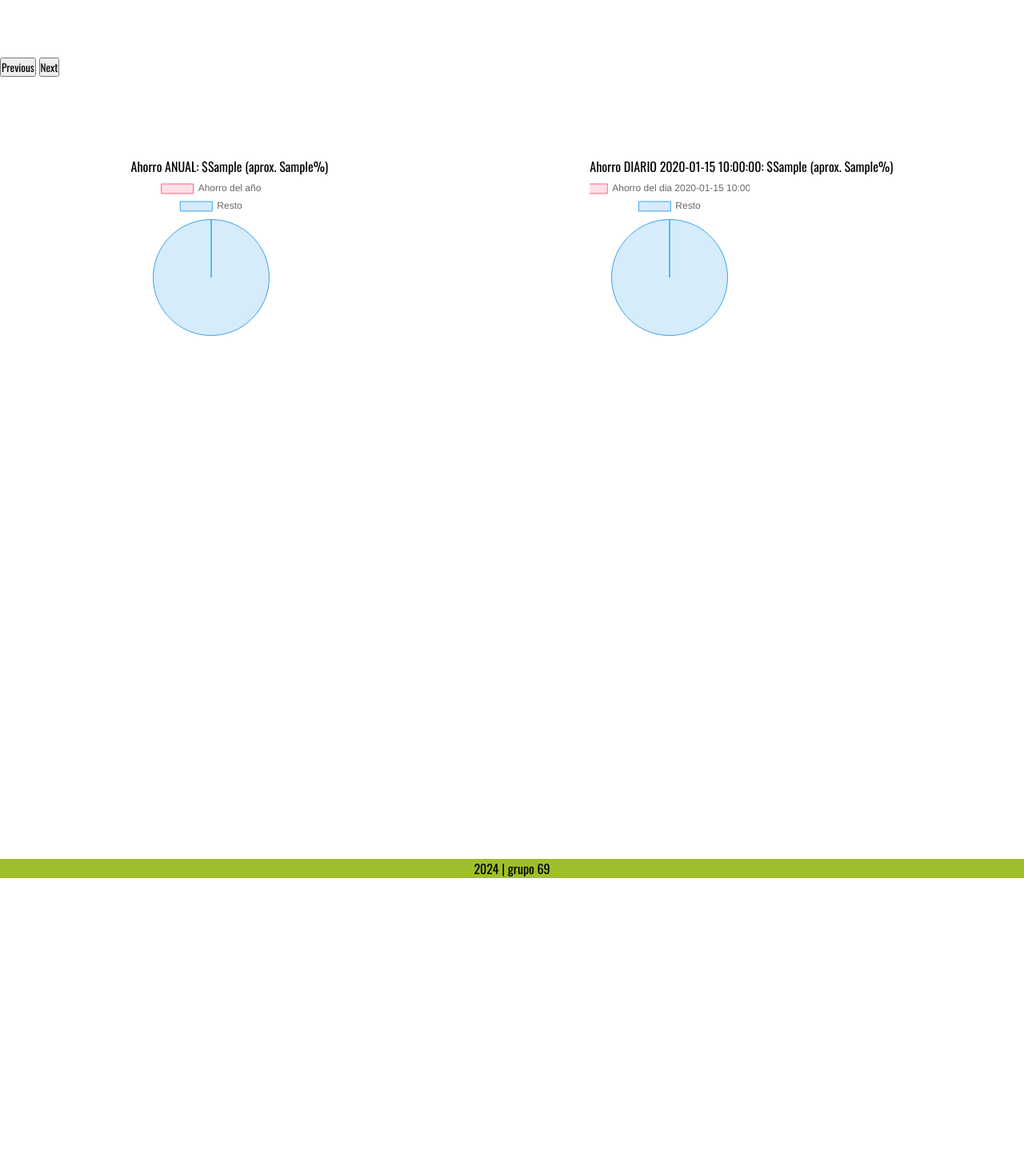
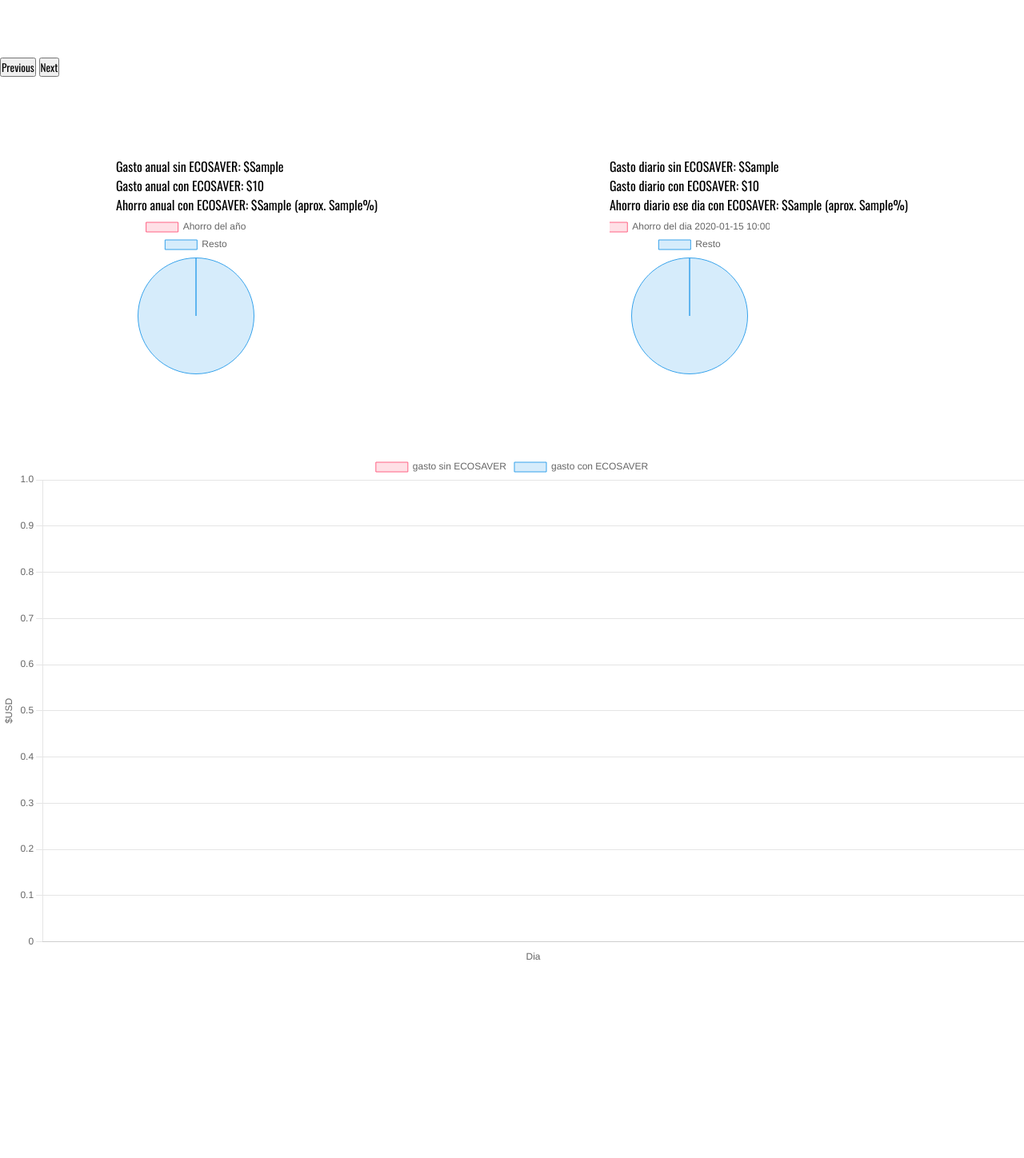
Before and after one commit to dvillas28/ing2030, a Flask app: template templates/ahorro.html in a window 1280 px wide. Shown: the part 285-1733 px from the top of the page at 80% size. Before the commit the page ends 1383 px from the top, so only its background shows below. Run offline with Flask 3, Linux system fonts and the light colour scheme; the template is opened without the code that fills it: most values are stand-ins (such as "Sample title", 1, 10 or a date in 2020); parts of the project's set-up code (start-up, migrations or seed data) failed here and were passed over.

Commit message:
graficos de ahorro, tunings al modelo e instrucciones

```diff
--- a/app.py
+++ b/app.py
@@ -19,6 +19,7 @@ consumo_data = utils.get_consumo_electrico(path=data_paths.CONSUMO_ELECTRICO,
 # I: porcentaje de energia en las baterias?
 problema, x, z, I, P, D = resultados_opti.obtener_resultados(
     path=data_paths.RESULTADOS)
+ahorro_todos_los_dias = utils.ahorro_todos_los_dias(P, D, x, z)
 
 
 @app.route('/')
@@ -72,11 +73,11 @@ def mostrar_ahorros(i):
         print(
             f'| {i} | {t} | {round(x[(t,i)], 2)} | {round(z[(t,i)], 2)} | {round(I[(t,i)], 2)} |')
 
-    ahorros_anuales = utils.calcular_ahorro_anual(problema, P, D)
+    ahorros_anuales, gasto_anual = utils.calcular_ahorro_anual(problema, P, D)
     print()
     print(ahorros_anuales)
 
-    ahorros_diarios = utils.calcular_ahorro_diario(P, D, x, z, i)
+    ahorros_diarios, gasto_diario = utils.calcular_ahorro_diario(P, D, x, z, i)
     print()
     print(ahorros_diarios)
 
@@ -91,18 +92,28 @@ def mostrar_ahorros(i):
         print(f'hora {key}: {value}')
 
     print('-------------')
-    utils.buscar_x_uno_anual(x, P)
+    # utils.buscar_x_uno_anual(x, P)
 
-    print(P[(7, i)])
+    for key, value in ahorro_todos_los_dias.items():
+        print(f'dia {key}: ')
 
     fecha = data_of_the_day = utils.get_day_data(i, cn_data)["fecha"]
 
+    # TODO: nos faltan los ahorros diarios de todos los dias
+    multiLineData = {
+        "labels": list(ahorro_todos_los_dias.keys()),
+        "data1": list(ahorro_todos_los_dias.values())[0][0],
+        "data2": list(ahorro_todos_los_dias.values())[0][1]
+    }
     return render_template('ahorro.html',
                            ahorros_anuales=ahorros_anuales,
                            ahorros_diarios=ahorros_diarios,
                            ahorros_por_hora=ahorros_por_hora,
                            fecha=fecha,
-                           dia=i)
+                           dia=i,
+                           gasto_anual=gasto_anual,
+                           gasto_diario=gasto_diario,
+                           multiLineData=multiLineData)
 
 # negativos interpredso como surplus (exceso) comprar energia y comparar energia para la bateria
 # ahorro diario: numero y paster
--- a/static/js/grafico.js
+++ b/static/js/grafico.js
@@ -16,6 +16,66 @@ function createChart(elementId, datasetlabels, datasetData, titleLabel, xLabel,
             backgroundColor: 'rgba(255, 99, 132, 0.2)', // Color of the area under the line
             borderWidth: 1, // Width of the line
             fill: false // Fill the area under the line
+        }]
+    };
+
+    // Create the line chart
+    var ctx = document.getElementById(elementId).getContext('2d');
+    var myChart = new Chart(ctx, {
+        type: 'line',
+        data: lineData,
+
+        options: {
+            scales: {
+                x: {
+                    title: {
+                        display: true,
+                        text: xLabel
+                    }
+                },
+
+                y: {
+                    title: {
+                        display: true,
+                        text: yLabel
+                    },
+
+                    ticks: {
+                        beginAtZero: true
+                    },
+                }
+            }
+        }
+    });
+}
+
+function createMultiLineChart(elementId, datasetlabels, datasetData1, datasetData2, titleLabel1, titleLabel2, xLabel, yLabel, color1, color2) {
+    // para cargar los json
+    var labels = JSON.parse(datasetlabels);
+    var data1 = JSON.parse(datasetData1);
+    var data2 = JSON.parse(datasetData2);
+    console.log(labels)
+    console.log(data1)
+    console.log(data2)
+
+    // Your data for line chart
+    var lineData = {
+        labels: labels,
+        datasets: [{
+            label: titleLabel1,
+            data: data1,
+            borderColor: color1, // Color of the first line
+            backgroundColor: 'rgba(255, 99, 132, 0.2)', // Color of the area under the first line
+            borderWidth: 1, // Width of the first line
+            fill: false // Fill the area under the first line
+        },
+        {
+            label: titleLabel2,
+            data: data2,
+            borderColor: color2, // Color of the second line
+            backgroundColor: 'rgba(54, 162, 235, 0.2)', // Color of the area under the second line
+            borderWidth: 1, // Width of the second line
+            fill: false // Fill the area under the second line
         }]
     };
 
--- a/templates/ahorro.html
+++ b/templates/ahorro.html
@@ -28,16 +28,23 @@
 
   <div class="ahorros_container">
     <div class="ahorro_anual">
-      Ahorro ANUAL: ${{ ahorros_anuales['ahorro_anual'] }} (aprox. {{ ahorros_anuales['ahorro_porcentual'] }}%)
+      Gasto anual sin ECOSAVER: ${{ gasto_anual }}<br>
+      Gasto anual con ECOSAVER: ${{ gasto_anual - ahorros_anuales['ahorro_anual'] }}<br>
+      Ahorro anual con ECOSAVER: ${{ ahorros_anuales['ahorro_anual'] }} (aprox. {{ ahorros_anuales['ahorro_porcentual']
+      }}%)
       <div class="pieChart">
-        <canvas id="myChartAnual"></canvas>
+        <canvas id="myChartAnual"></canvas><br>
 
       </div>
+
+
     </div>
 
     <div class="ahorro_diario">
-      Ahorro DIARIO {{ fecha }}: ${{ ahorros_diarios['ahorro_diario'] }} (aprox.
-      {{ahorros_diarios['ahorro_diario_porcentual']}}%)
+      Gasto diario sin ECOSAVER: ${{ gasto_diario }}<br>
+      Gasto diario con ECOSAVER: ${{ (gasto_diario - ahorros_diarios['ahorro_diario'])|round(2) }}<br>
+      Ahorro diario ese dia con ECOSAVER: ${{ ahorros_diarios['ahorro_diario'] }} (aprox.
+      {{ahorros_diarios['ahorro_diario_porcentual']}}%)<br>
       <div class="pieChart">
         <canvas id="myChartDiario"></canvas>
 
@@ -45,15 +52,26 @@
     </div>
   </div>
 
-
-
-
-
+  <div class="multiLineChart">
+    <canvas id="myMultiLineChart"></canvas>
+  </div>
 
   <script>
 
+    createMultiLineChart(elementId = 'myMultiLineChart',
+      datasetlabels = "{{ multiLineData.labels | tojson}}",
+      datasetData1 = "{{ multiLineData.data1 | tojson}}",
+      datasetData2 = "{{ multiLineData.data2 | tojson}}",
+      titleLabel1 = "gasto sin ECOSAVER",
+      titleLabel2 = "gasto con ECOSAVER",
+      xlabel = "Dia",
+      yLabel = "$USD",
+      color1 = 'rgba(255, 99, 132, 1)',
+      color2 = 'rgba(54, 162, 235, 1)'
+    )
+
     createPieChart(elementid = 'myChartDiario',
-      datasetLabel1 = "Ahorro del dia {{ fecha}}",
+      datasetLabel1 = "Ahorro del dia {{ fecha }}",
       datasetLabel2 = "Resto",
       title = "Ahorro del dia {{ fecha }}",
       color1 = 'rgba(255, 99, 132, 0.2)',
```
Also changed, not shown: backend/opti.py (+8 -2 lines), backend/utils.py (+25 -2 lines), README.md, 1 other file.
